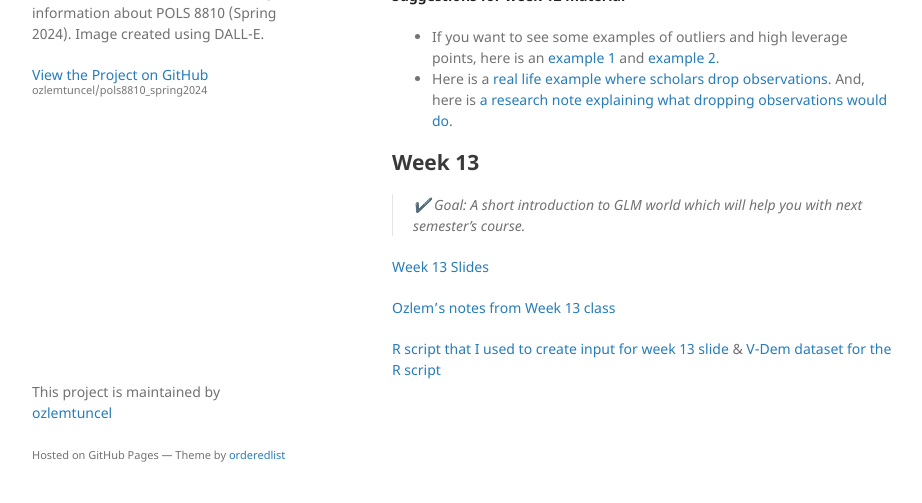
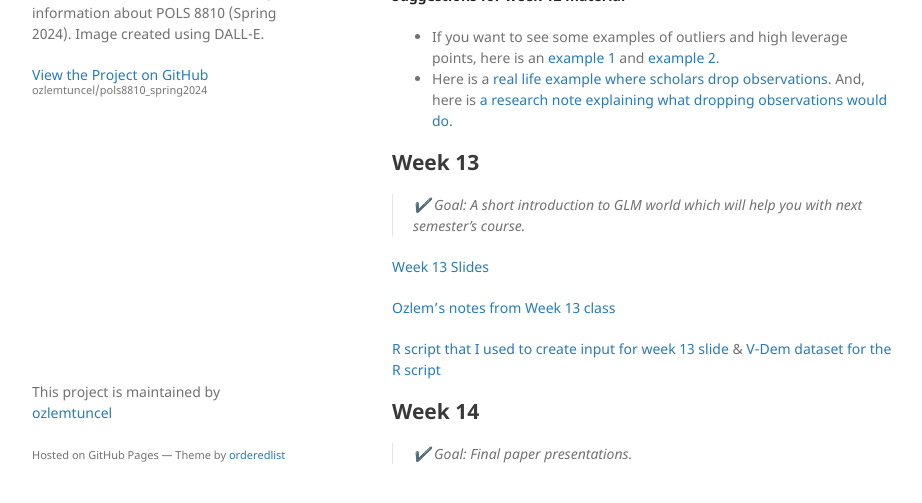
Before and after one commit to ozlemtuncel/pols8810_spring2024, a Jekyll site: the page built from index.md, in a window 1280 px wide and 900 px high, scrolled down 8331 px, cut to the strip 366-869 px from the top of the window. Shown: the whole strip, without its empty margins (178-1100 px from the left). Built offline with Jekyll 4.4.1, drawn with Linux system fonts in a browser that asks for light colours; our own code applies the rules of GitHub Pages for plain Markdown files.

Commit message:
Update index.md

```diff
--- a/index.md
+++ b/index.md
@@ -283,3 +283,7 @@ In these articles, you will see 3 things:
 [Ozlem's notes from Week 13 class](docs/week13.md)
 
 [R script that I used to create input for week 13 slide](docs/week13.R) & [V-Dem dataset for the R script](https://drive.google.com/file/d/1IRS2gnECAuELEcG-CZOy1lO0lCys91up/view?usp=sharing)
+
+## Week 14
+
+> ✔️ Goal: Final paper presentations.
```
